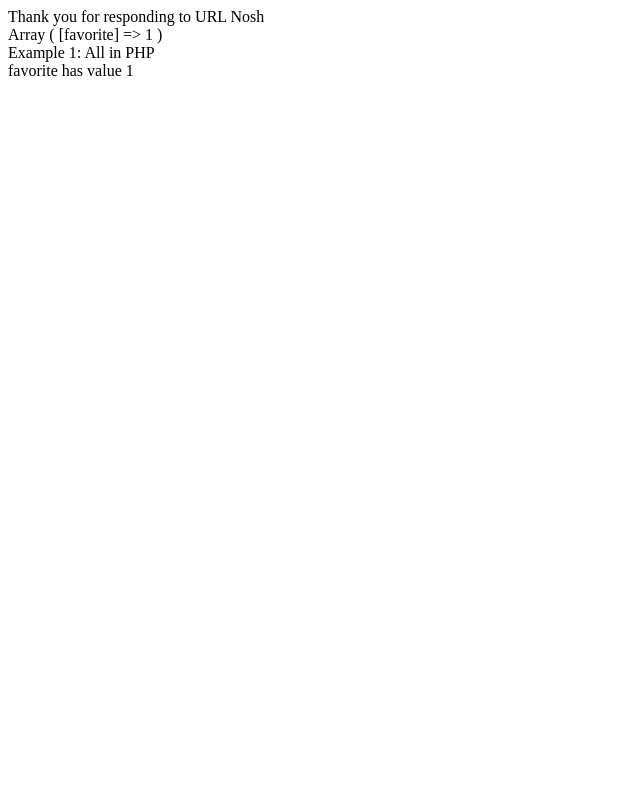
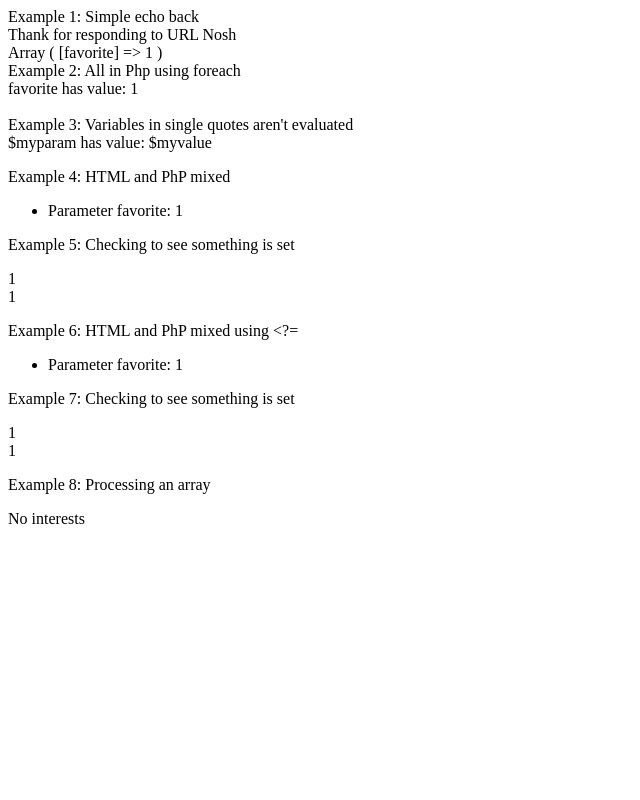
Before and after one commit to scklinzing/WebTech, a PHP site: page /echoform1.php?favorite=1 in a window 1280 px wide. Shown: the whole page, without its empty margins (0-640 px from the left). Run offline with PHP 8.4, Linux system fonts and the light colour scheme.

Commit message:
Making sure survey and echoform1 are up to date.

```diff
--- a/InClassProjects/TestProject3/WebContent/echoform1.php
+++ b/InClassProjects/TestProject3/WebContent/echoform1.php
@@ -1,17 +1,78 @@
 <?php
-echo "Thank you for responding to URL Nosh";
+echo "Example 1: Simple echo back<br>";
+echo "Thank for responding to URL Nosh";
 echo "<br>";
-print_r ( $_GET ); // get array
+print_r ( $_GET );
 echo "<br>";
 ?>
+<?php
 
-<?php
-echo "Example 1: All in PHP<br>";
-// $variable are UNTYPED
-// print out values of array
+echo "Example 2: All in Php using foreach<br>";
 foreach ( $_GET as $myparam => $myvalue ) {
-	// double quotes evaluate a variable in the line
-	// single quotes is ONLY a string
-	echo "$myparam has value $myvalue<br>";
+	echo "$myparam has value: $myvalue<br>";
+}
+echo "<br>Example 3: Variables in single quotes aren't evaluated<br>";
+foreach ( $_GET as $myparam => $myvalue ) {
+	echo '$myparam has value: $myvalue<br>';
 }
 ?>
+<section>
+	<p>
+		Example 4: HTML and PhP mixed<br>
+	</p>
+	<ul>
+<?php
+foreach ( $_GET as $param => $value ) {
+	?>
+<li> Parameter <?= $param?>: <?= $value ?></li>
+<?php } ?>
+</ul>
+</section>
+<section>
+	<p>Example 5: Checking to see something is set</p>
+<?php
+if (isset ( $_GET ["favorite"] )) {
+	echo $_GET ["favorite"] . "<br>";
+} else {
+	echo "No favorite was set";
+}
+echo $_GET ['favorite'];
+?>
+</section>
+<section>
+	<p>
+		Example 6: HTML and PhP mixed using &lt;?=<br>
+	</p>
+	<ul>
+<?php
+foreach ( $_GET as $param => $value ) {
+	?>
+<li> Parameter <?= $param?>: <?= $value ?></li>
+<?php } ?>
+</ul>
+</section>
+<section>
+	<p>Example 7: Checking to see something is set</p>
+<?php
+if (isset ( $_GET ["favorite"] )) {
+	echo $_GET ["favorite"] . "<br>";
+} else {
+	echo "No favorite was set";
+}
+echo $_GET ['favorite'];
+?>
+</section>
+<section>
+	<p>Example 8: Processing an array</p>
+<?php
+if (isset ( $_GET ["interests"] )) {
+	echo "NOSH user interests:<br>";
+	$interests = $_GET ["interests"];
+	for($k = 0; $k < count ( $interests ); $k ++) {
+		echo $interests [$k] . "<br>";
+	}
+} else {
+	echo "No interests";
+}
+?>
+</section>
```
Also changed, not shown: InClassProjects/TestProject3/WebContent/survey.html (+11 -9 lines).
